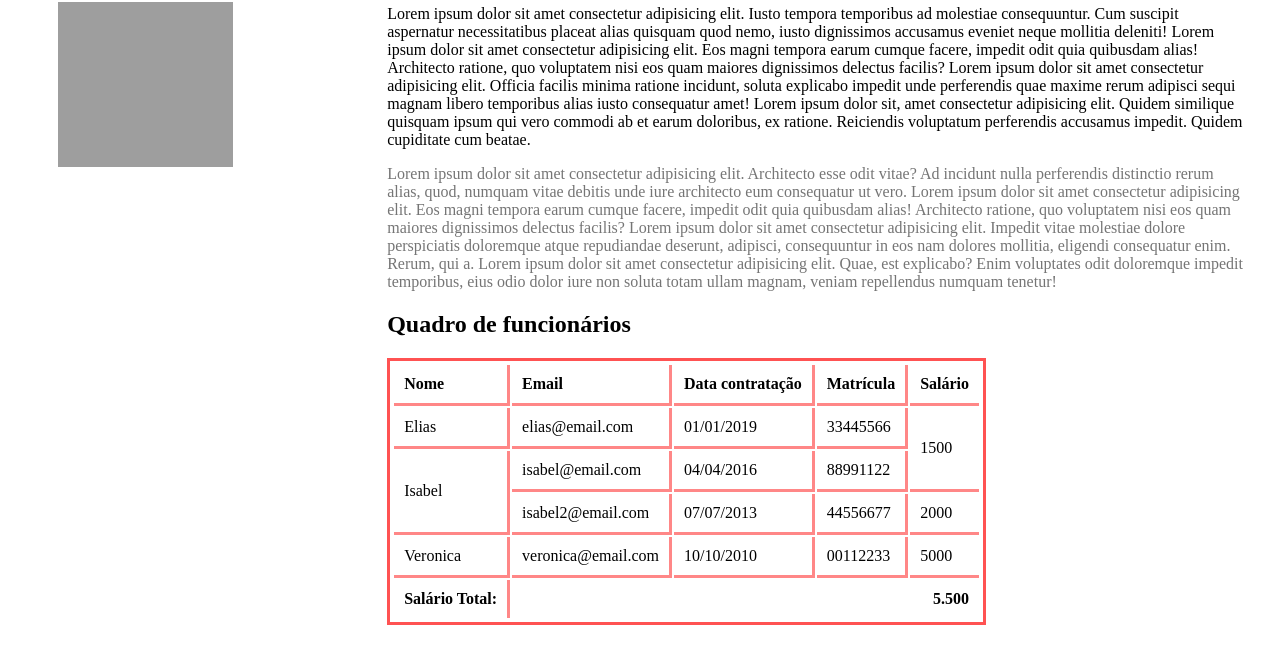
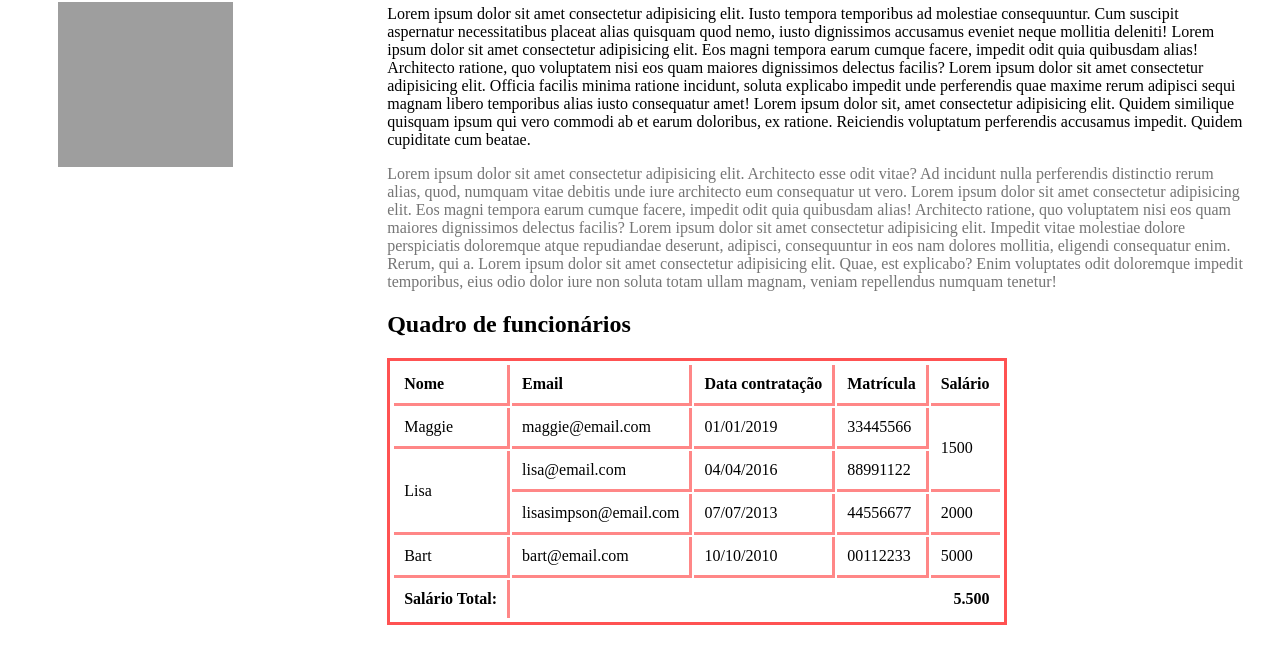
Before and after one commit to Ana-Carol-Amaral/exercicio, a plain HTML site: page exercicio-semana03/QuemSomos.html in a window 1280 px wide. Shown: the part 270-934 px from the top of the page. Drawn offline with Linux system fonts and the light colour scheme; grey boxes are pictures that could not be loaded; a web font is replaced by a local one.

Commit message:
exercicio-semana03

```diff
--- a/exercicio-semana03/QuemSomos.html
+++ b/exercicio-semana03/QuemSomos.html
@@ -16,7 +16,7 @@
     <div class="grid-container grid-offset">
         <div>
             <figure>
-                <img src="https://pbs.twimg.com/media/EJ7-RsaWsAAJzWJ.png" width="127" height="81">
+                <img src="https://pbs.twimg.com/media/EJ7-RsaWsAAJzWJ.png" title="Sorry" width="127" height="81">
             </figure>
         </div>
     </div>
@@ -30,7 +30,7 @@
     <!--ROW-->
     <div class="grid-30">
         <h2 class="grid-container-p">Quem Somos</h2>
-        <figure><img src="https://66.media.tumblr.com/avatar_cefc2ef75e66_128.pnj" width="175" height="165"></figure>
+        <figure><img src="https://pbs.twimg.com/profile_images/714887702068510720/KtO2xj0v_400x400.jpg" title="Quem somos?" width="175" height="165"></figure>
         <br>
         <br>
         <br>
@@ -95,31 +95,31 @@
 
                 <tbody>
                     <tr>
-                        <td>Elias</td>
-                        <td>elias@email.com</td>
+                        <td>Maggie</td>
+                        <td>maggie@email.com</td>
                         <td>01/01/2019</td>
                         <td>33445566</td>
                         <td class="salario" rowspan="2">1500</td>
                     </tr>
 
                     <tr>
-                        <td rowspan="2">Isabel</td>
-                        <td>isabel@email.com</td>
+                        <td rowspan="2">Lisa</td>
+                        <td>lisa@email.com</td>
                         <td>04/04/2016</td>
                         <td>88991122</td>
                     </tr>
 
                     <tr>
 
-                        <td>isabel2@email.com</td>
+                        <td>lisasimpson@email.com</td>
                         <td>07/07/2013</td>
                         <td>44556677</td>
                         <td class="salario">2000</td>
                     </tr>
 
                     <tr>
-                        <td>Veronica</td>
-                        <td>veronica@email.com</td>
+                        <td>Bart</td>
+                        <td>bart@email.com</td>
                         <td>10/10/2010</td>
                         <td>00112233</td>
                         <td class="salario">5000</td>
```
Also changed, not shown: exercicio-semana03/Contato.html (+1 -1 lines), exercicio-semana03/Home.html (+5 -5 lines), exercicio-semana03/imagens do exercicio/facebook.png (deleted), exercicio-semana03/imagens do exercicio/github.png (deleted), exercicio-semana03/imagens do exercicio/instagram.png (deleted), exercicio-semana03/imagens do exercicio/logo_email.jpg (deleted), exercicio-semana03/imagens do exercicio/twitter.png (deleted), exercicio-semana03/imagens do exercicio/youtube.png (deleted).
